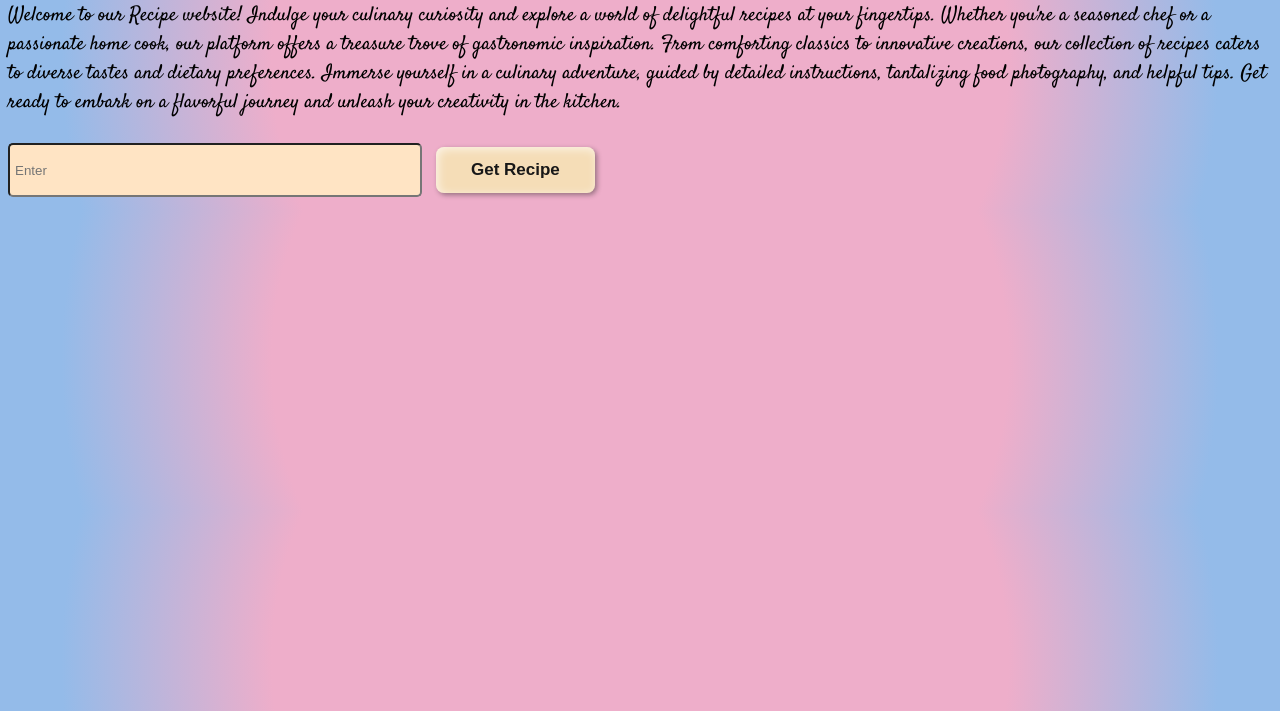
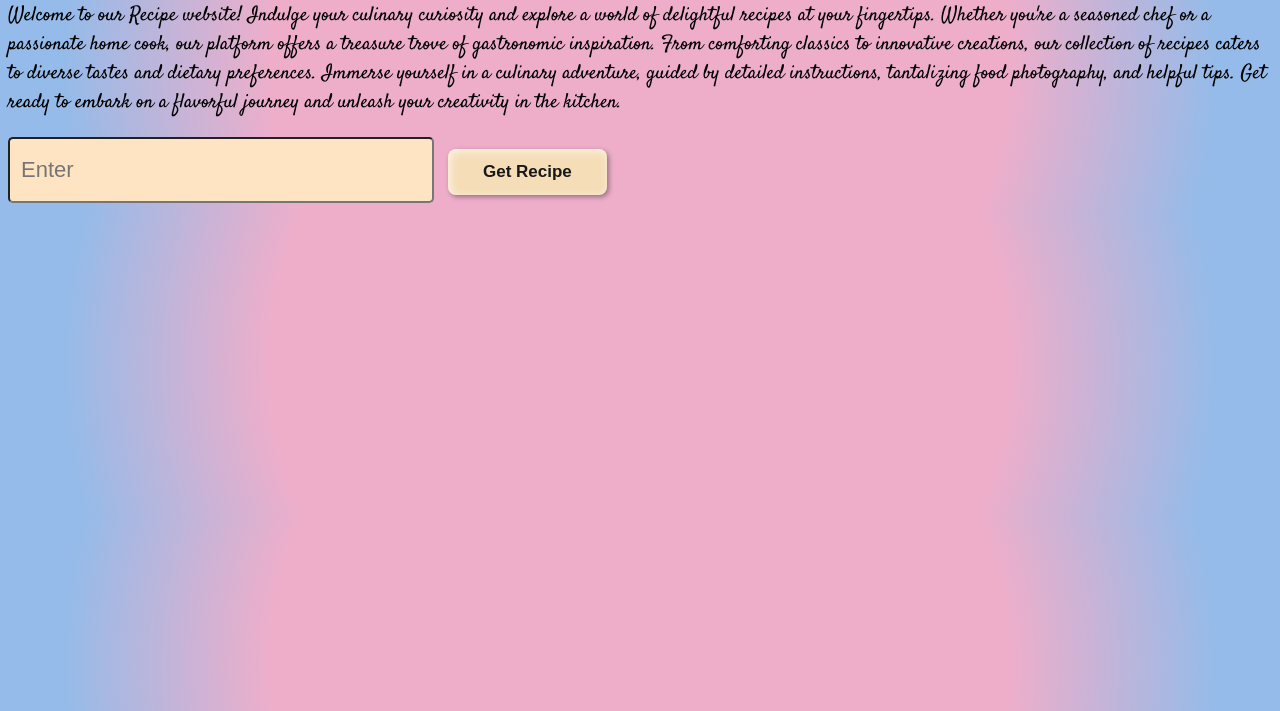
Before and after one commit to raghib122/Recipe-Search, a plain HTML site: page index.html in a window 1280 px wide. Shown: the part 89-800 px from the top of the page. Drawn offline with Linux system fonts and the light colour scheme; a web font is replaced by a local one.

Commit message:
Update index.html

```diff
--- a/index.html
+++ b/index.html
@@ -46,6 +46,8 @@
             size: 50px;
             width: 50vh;
             height: 5vh;
+            font-size: 22px;
+             padding: 11px;
         }
 
         button {
```
